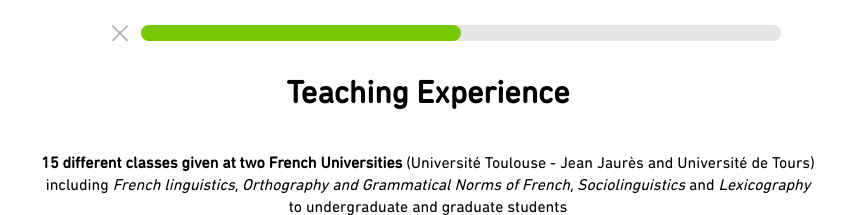
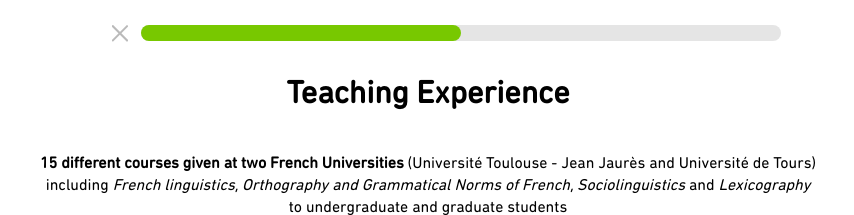
Before and after one commit to maximewarnier/maximewarnier.github.io, a plain HTML site: page teaching.html in a window 1280 px wide. Shown: the top 215 px of the page, 212-1066 px from the left. Drawn offline with Linux system fonts and the light colour scheme; a web font is replaced by a local one.

Commit message:
Add files via upload

```diff
--- a/teaching.html
+++ b/teaching.html
@@ -27,7 +27,7 @@ All elements taken from Duolingo are used solely for the purpose of this applica
 
 		<div id="content">
 		<div>
-		<strong>15 different classes given at two French Universities</strong> (Université Toulouse - Jean Jaurès and Université de Tours)<br />
+		<strong>15 different courses given at two French Universities</strong> (Université Toulouse - Jean Jaurès and Université de Tours)<br />
 		including <em>French linguistics</em>, <em>Orthography and Grammatical Norms of French</em>, <em>Sociolinguistics</em> and <em>Lexicography</em><br />
 		to undergraduate and graduate students<br />
 				<img src="https://maximewarnier.github.io/ut2j.png" style="height: 50px; margin-right: 1%" alt="" /> <img src="https://maximewarnier.github.io/utours.png" style="height: 40px" alt="" /></div>
```
